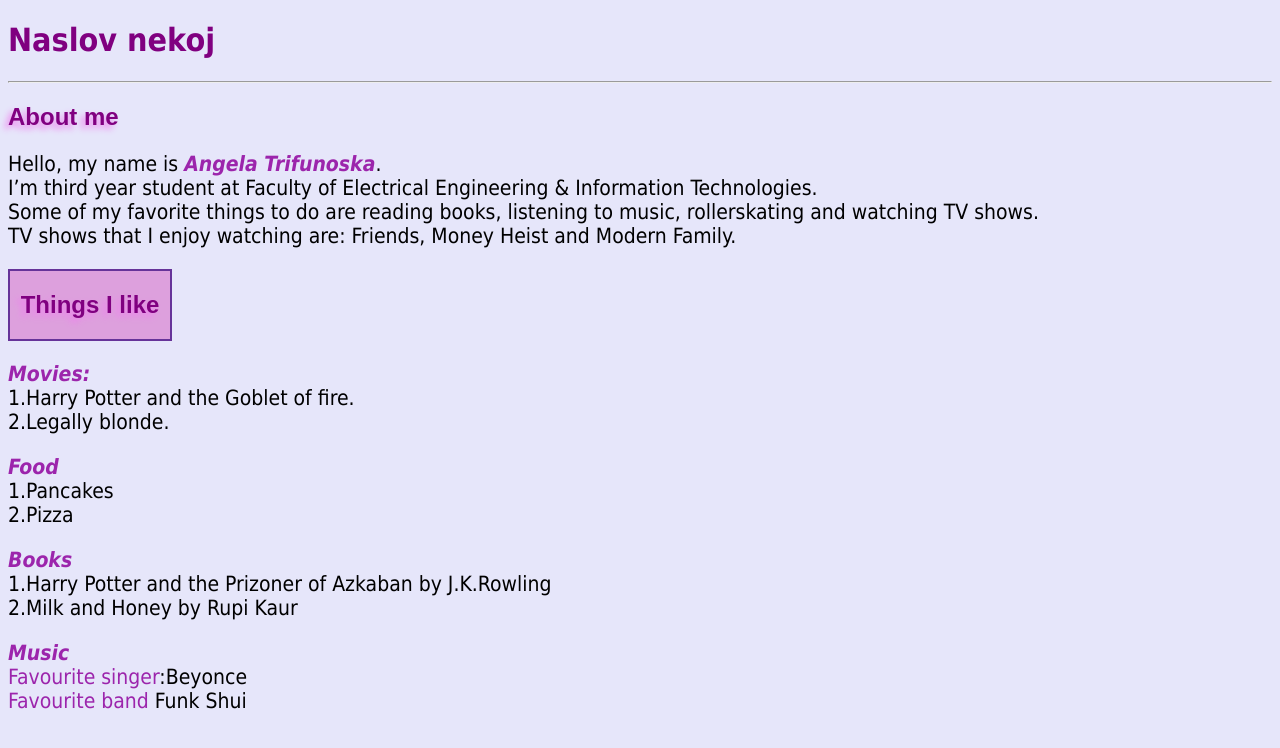
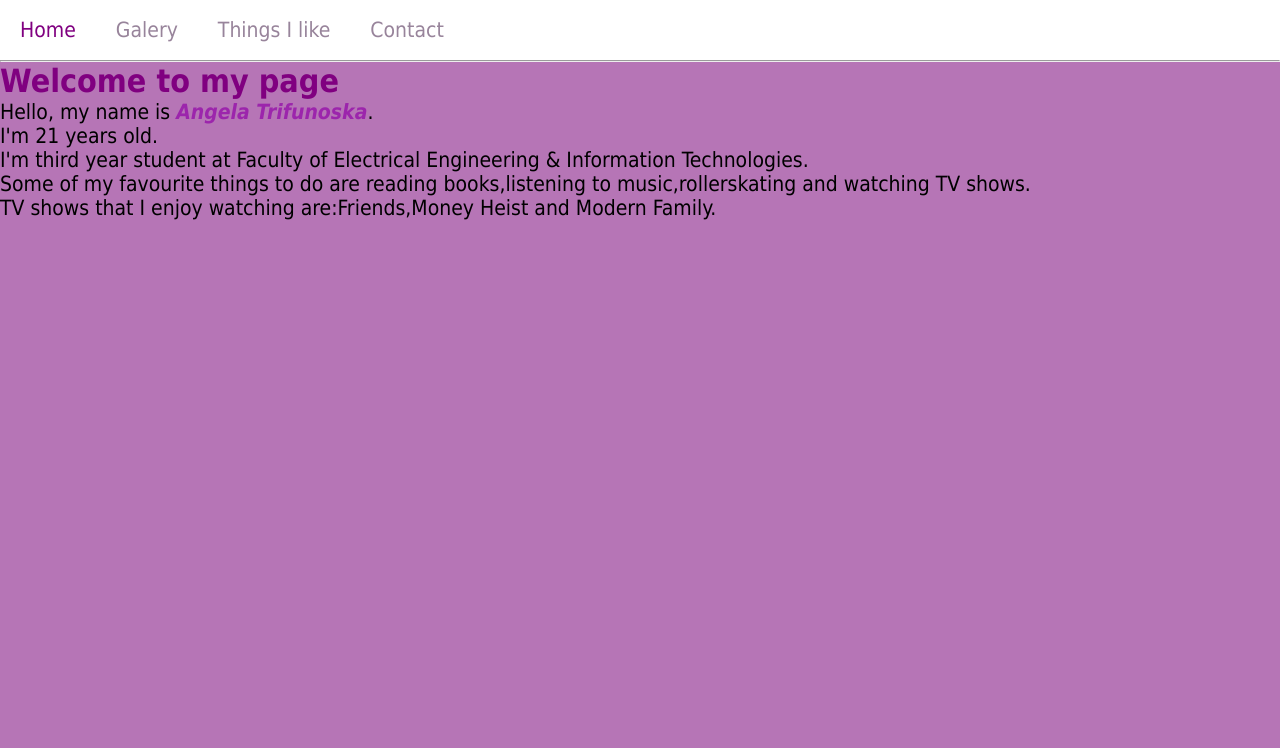
Before and after one commit to AngelaTrifunoska/OWEB, a plain HTML site: page index.html in a window 1280 px wide. Drawn offline with Linux system fonts and the light colour scheme.

Commit message:
portfolio vtor del

```diff
--- a/index.html
+++ b/index.html
@@ -2,129 +2,29 @@
 <html>
   <head>
     <meta charset="utf-8" />
-    <title></title>
-    <style type="text/css">
-      em {
-        font-weight: bold;
-        color: rgb(156, 37, 172);
-      }
-      em1{
-
-        color: rgb(156, 37, 172);
-      }
-      h1 {
-        font-family: tahoma, helvetica, sans-serif;
-        color:purple;
-        text-shadow: -4px 4px 6p rgb(240, 114, 240);
-      }
-      h2 {
-        font-family: arial, sans-serif;
-        color: purple;
-        text-shadow: -4px 4px 6px violet;
-      }
-      h3 {
-        font-family: arial, sans-serif;
-        color: purple;
-        text-shadow: -4px 4px 6px violet;
-      }
-      p {
-        text-align: initial;
-        font-family: tahoma, helvetica, sans-serif;
-        font-size: 21px;
-      }
-      body {
-        background-color: lavender;
-
-        background-image: ;
-        bacground-position:middle left;
-      }
-      nav
-      {
-        font-weight: bold;
-        color :white;
-
-      border: 2px,solid rebeccapurple;
-      text-align:center;
-      width: 10em;
-      background-color:plum ;
-      }
-      nav ul
-      {
-          display: none;
-          list-style: none;
-          margin: 0;
-          padding: 0;
-
-      }
-      nav:hover ul
-      {
-        display:block
-      }
-      nav ul li:hover
-      {
-          background-color: rgb(240, 114, 240);
-      }
-      a
-      {
-        text-decoration: none;
-      }
-
-
-
-
-    </style>
-
+    <link rel="stylesheet" href="style.css"
   </head>
-
   <body>
-
+    <nav>
+      <ul>
+        <li><a href="index.html">Home</a></li>
+        <li><a href="Galery.html">Galery</a></li>
+        <li><a href="Things I like.html">Things I like</a></li>
+        <li><a href="Contact.html">Contact</a></li>
+      </ul>
+    </nav>
     <div>
-      <h1>Naslov nekoj</h1>
       <hr />
-      <h2>About me</h2>
+      <h1>Welcome to my page</h1>
 
       <p>
-        Hello, my name is <em>Angela Trifunoska</em>. <br />I’m third year
-        student at Faculty of Electrical Engineering & Information Technologies.
-        <br />Some of my favorite things to do are reading books, listening to
-        music, rollerskating and watching TV shows.<br /> TV
-        shows that I enjoy watching  are: Friends, Money Heist and Modern Family.
-      </p>
-    </div>
-
-    <div>
-
-      <nav>
-        <h2>Things I like</h2>
-        <ul>
-            <li> "Movies"</a></li>
-            <li> "Food"</a></li>
-            <li>"Books"</a></li>
-            <li> "Music"</a></li>
-
-        </ul>
-      </nav>
-      <p>
-        <em>Movies:</em><br />
-        1.Harry Potter and the Goblet of fire. <br />2.Legally blonde.
-
-
-
-      </p>
-      <p>
-        <em>Food</em><br />
-        1.Pancakes <br />2.Pizza
-      </p>
-      <p>
-        <em>Books</em>
-        <br />1.Harry Potter and the Prizoner of Azkaban by J.K.Rowling
-        <br />2.Milk and Honey by Rupi Kaur
-      </p>
-      <p>
-          <em>Music</em>
-          <br><em1>Favourite singer</em1>:Beyonce
-          <br><em1>Favourite band</em1> Funk Shui
-
+        Hello, my name is <em>Angela Trifunoska</em>. <br />I'm 21 years old.<br />
+        I'm third year student at Faculty of Electrical Engineering &
+        Information Technologies.
+        <br />Some of my favourite things to do are reading books,listening to
+        music,rollerskating and watching TV shows.<br />
+        TV shows that I enjoy watching are:Friends,Money Heist and Modern
+        Family.
       </p>
     </div>
   </body>
--- /dev/null
+++ b/style.css
@@ -0,0 +1,99 @@
+*{
+    margin: 0;
+    padding:0;
+
+}
+body
+{
+    background-color: rgb(182, 117, 182);
+  }
+
+nav
+{
+    width: 100%;
+    height :60px;
+    background-color:white;
+
+
+}
+
+
+  ul{
+
+
+
+}
+ul li
+{
+    list-style:none;
+    display: inline-block;
+    float:left;
+    line-height: 60px;
+    position: relative;
+
+}
+ul li a
+{
+    display: block;
+    text-decoration: none;
+    font-size: 21px;
+    font-family: tahoma, helvetica, sans-serif;
+    color: rgb(152, 132, 155);
+    padding: 0px 20px;
+
+
+}
+ul li ul
+{
+    display: none;
+    position: absolute;
+    background-color:white;
+    padding: 10px;
+    border-radius: 0px 0px 4px 4px;
+
+}
+ul li:hover ul
+{
+    display: block;
+
+
+
+}
+ul li ul a
+{
+    padding :8px 14px;
+    background-color:white
+
+
+}
+ul li ul li
+{
+    width: 180px;
+    border-radius:4px;
+}
+ul li ul a:hover
+{
+    padding :8px 14px;
+    background-color:#f3f3f3;
+
+
+
+}
+ul li a:hover
+{
+    color:purple;
+}
+em {
+    font-weight: bold;
+    color: rgb(156, 37, 172);
+  }
+  p {
+    text-align: initial;
+    font-family: tahoma, helvetica, sans-serif;
+    font-size: 21px;
+  }
+  h1 {
+    font-family: tahoma, helvetica, sans-serif;
+    color: purple;
+    text-shadow: -4px 4px 6p rgb(240, 114, 240);
+  }
```
Also changed, not shown: Books.html (added, +17 -0 lines), Contact.html (added, +17 -0 lines), Food.html (added, +17 -0 lines), Galery.html (added, +17 -0 lines), Movies.html (added, +17 -0 lines), Proektna1.html (added, +17 -0 lines), Things I like.html (added, +27 -0 lines).
